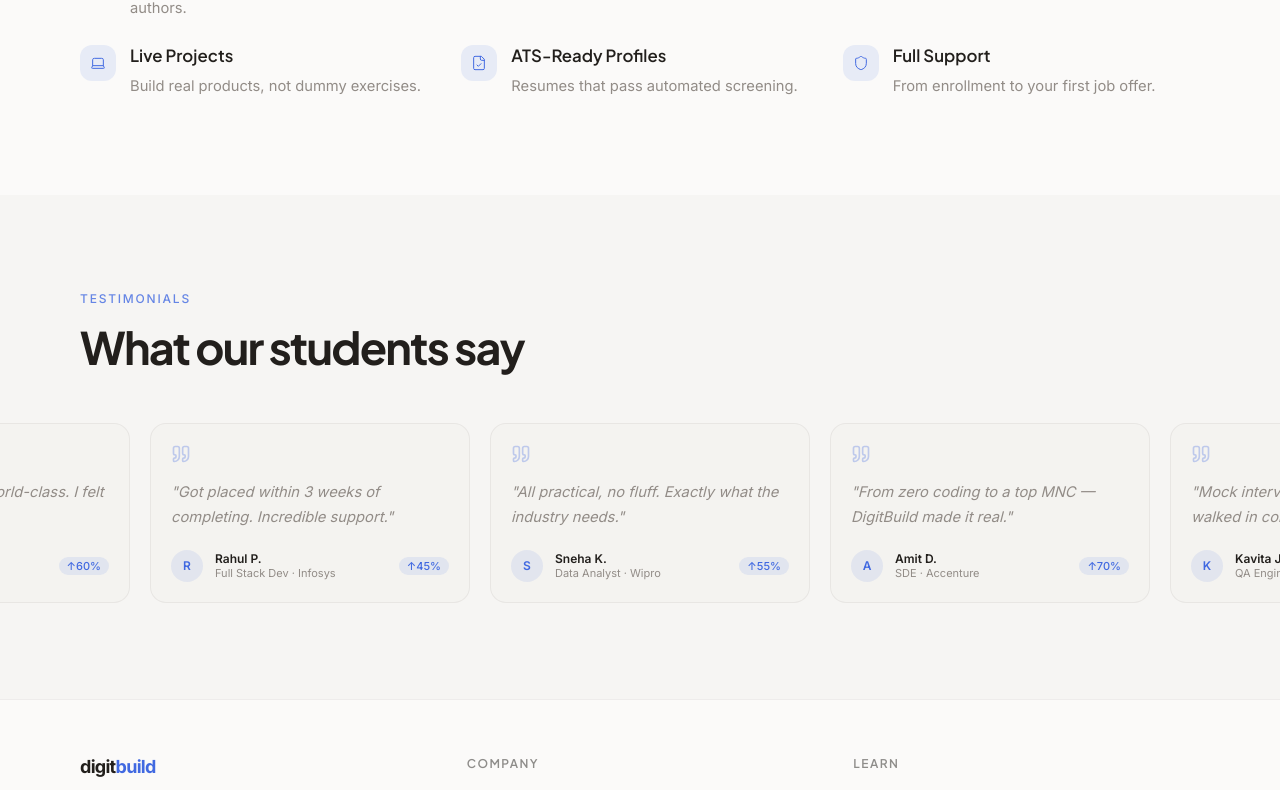
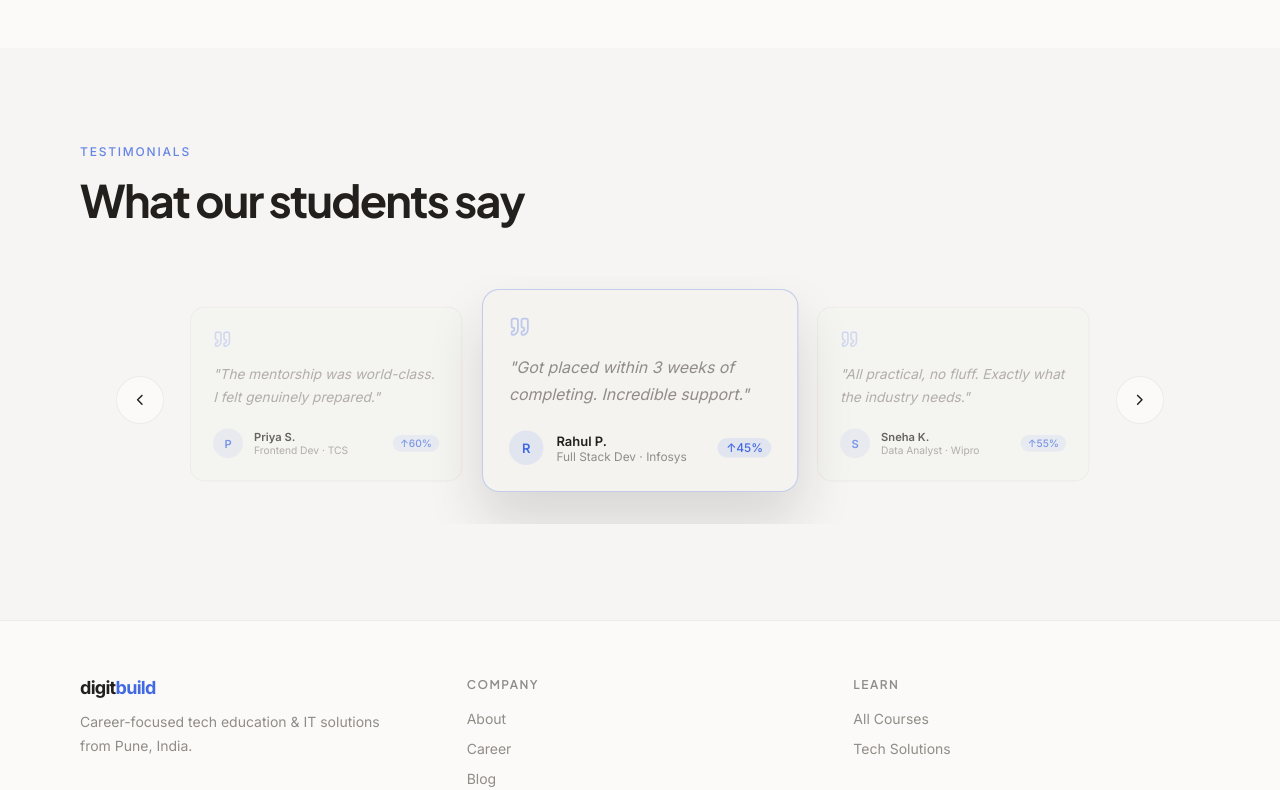
Before and after one commit to mosaicgenai-wq/digitBuild, a React (Vite) app in the folder apps/web/: page / in a window 1280 px wide. Shown: the part 3377-4167 px from the top of the page. Built offline with nearby package versions, Linux system fonts and the light colour scheme.

Commit message:
Carousel for testimonials, card for services, chat on whatsapp button colour modification

```diff
--- a/apps/web/src/pages/HomePage.tsx
+++ b/apps/web/src/pages/HomePage.tsx
@@ -1,5 +1,5 @@
-import { ArrowRight, BookOpen, Briefcase, FileCheck, FileText, Globe, GraduationCap, Laptop, Linkedin, MessageSquare, Quote, Settings, Shield, Users } from 'lucide-react';
-import { useEffect, useRef, useState } from 'react';
+import { BookOpen, Briefcase, ChevronLeft, ChevronRight, FileCheck, FileText, Globe, GraduationCap, Laptop, Linkedin, MessageSquare, Quote, Settings, Shield, Users } from 'lucide-react';
+import { useEffect, useState } from 'react';
 import { Link } from 'react-router-dom';
 import { Counter } from '../components/ui/Counter';
 import { Reveal } from '../components/ui/Reveal';
@@ -60,23 +60,88 @@ const testimonials = [
 ];
 
 export default function HomePage() {
-  const sliderRef = useRef<HTMLDivElement | null>(null);
-  const [dragging, setDragging] = useState(false);
-  const [startX, setStartX] = useState(0);
-  const [scrollLeft, setScrollLeft] = useState(0);
+  const [activeIndex, setActiveIndex] = useState(0);
+  const [testimonialDirection, setTestimonialDirection] = useState<-1 | 0 | 1>(0);
+  const [isTestimonialAnimating, setIsTestimonialAnimating] = useState(false);
+  const [isTestimonialResetting, setIsTestimonialResetting] = useState(false);
 
   useEffect(() => {
-    const node = sliderRef.current;
-    if (!node) return;
-
     const timer = window.setInterval(() => {
-      if (dragging) return;
-      node.scrollLeft += 1;
-      if (node.scrollLeft >= node.scrollWidth - node.clientWidth) node.scrollLeft = 0;
-    }, 30);
+      if (!isTestimonialAnimating) {
+        handleTestimonialChange(1);
+      }
+    }, 5000);
 
     return () => window.clearInterval(timer);
-  }, [dragging]);
+  }, [isTestimonialAnimating]);
+
+  const handleTestimonialChange = (direction: -1 | 1) => {
+    if (isTestimonialAnimating) return;
+
+    setTestimonialDirection(direction);
+    setIsTestimonialAnimating(true);
+  };
+
+  const renderedTestimonials = [-2, -1, 0, 1, 2].map((offset) => {
+    const index = (activeIndex + offset + testimonials.length) % testimonials.length;
+
+    return {
+      ...testimonials[index],
+      carouselIndex: index,
+      offset,
+    };
+  });
+
+  // const getVisualSlot = (index: number): 'far-prev' | 'prev' | 'active' | 'next' | 'far-next' => {
+  //   return ['far-prev', 'prev', 'active', 'next', 'far-next'][index] as 'far-prev' | 'prev' | 'active' | 'next' | 'far-next';
+  // };
+
+  const getVisualSlot = (index: number) => {
+    if (!isTestimonialAnimating) {
+      return ['far-prev', 'prev', 'active', 'next', 'far-next'][index];
+    }
+
+    if (testimonialDirection === 1) {
+      // shifting left → next becomes active DURING animation
+      return ['far-prev', 'prev', 'next', 'active', 'far-next'][index];
+    }
+
+    if (testimonialDirection === -1) {
+      // shifting right → prev becomes active DURING animation
+      return ['far-prev', 'active', 'prev', 'next', 'far-next'][index];
+    }
+
+    return ['far-prev', 'prev', 'active', 'next', 'far-next'][index];
+  };
+
+  const finishTestimonialAnimation = () => {
+    if (!isTestimonialAnimating || testimonialDirection === 0) return;
+
+    setActiveIndex((current) => (current + testimonialDirection + testimonials.length) % testimonials.length);
+    setIsTestimonialResetting(true);
+
+    window.requestAnimationFrame(() => {
+      setTestimonialDirection(0);
+      setIsTestimonialAnimating(false);
+      setIsTestimonialResetting(false);
+    });
+  };
+
+  const getTestimonialTransform = () => {
+    if (isTestimonialResetting || testimonialDirection === 0) {
+      return 'translateX(var(--testimonial-base-offset))';
+    }
+
+    if (testimonialDirection === 1) {
+      return 'translateX(calc(var(--testimonial-base-offset) - var(--testimonial-step)))';
+    }
+
+    if (testimonialDirection === -1) {
+      return 'translateX(calc(var(--testimonial-base-offset) + var(--testimonial-step)))';
+    }
+
+    return 'translateX(var(--testimonial-base-offset))';
+  };
 
   return (
     <main>
@@ -219,18 +284,15 @@ export default function HomePage() {
             <SectionEyebrow>Services</SectionEyebrow>
             <SectionTitle className="mb-12">Everything you need to succeed</SectionTitle>
           </Reveal>
-          <div className="service-list">
+          <div className="card-grid card-grid-3">
             {services.map((service, index) => (
               <Reveal key={service.title} delay={index * 0.06}>
-                <a href={service.to} className="service-item">
-                  <div className="service-item-main">
-                    <service.icon className="service-icon" strokeWidth={1.5} />
-                    <div>
+                <a href={service.to} className="service-card-link">
+                  <div className="info-card">
+                    <service.icon className="info-icon" strokeWidth={1.5} />
                     <h3>{service.title}</h3>
                     <p>{service.desc}</p>
                   </div>
-                  </div>
-                  <ArrowRight className="service-arrow" />
                 </a>
               </Reveal>
             ))}
@@ -269,27 +331,31 @@ export default function HomePage() {
             <SectionTitle>What our students say</SectionTitle>
           </Reveal>
         </div>
+        <div className="testimonial-carousel">
+          <button
+            type="button"
+            className="testimonial-arrow"
+            aria-label="Show previous testimonial"
+            onClick={() => handleTestimonialChange(-1)}
+          >
+            <ChevronLeft />
+          </button>
+          <div className="testimonial-viewport" aria-live="polite">
             <div
-          ref={sliderRef}
-          className="testimonial-strip"
-          onMouseDown={(event) => {
-            const node = sliderRef.current;
-            if (!node) return;
-            setDragging(true);
-            setStartX(event.pageX - node.offsetLeft);
-            setScrollLeft(node.scrollLeft);
-          }}
-          onMouseUp={() => setDragging(false)}
-          onMouseLeave={() => setDragging(false)}
-          onMouseMove={(event) => {
-            const node = sliderRef.current;
-            if (!node || !dragging) return;
-            const x = event.pageX - node.offsetLeft;
-            node.scrollLeft = scrollLeft - (x - startX) * 1.5;
+              className={`testimonial-strip${isTestimonialAnimating && !isTestimonialResetting ? ' is-animating' : ''}${isTestimonialResetting ? ' is-resetting' : ''}`}
+              style={{ transform: getTestimonialTransform() }}
+              // onTransitionEnd={finishTestimonialAnimation}
+              onTransitionEnd={(e) => {
+                if (e.target !== e.currentTarget) return;
+                finishTestimonialAnimation();
               }}
             >
-          {testimonials.map((testimonial) => (
-            <div key={testimonial.name} className="testimonial-card">
+              {renderedTestimonials.map((testimonial, index) => (
+                <div
+                  // key={`${testimonial.name}-${testimonial.carouselIndex}-${testimonial.offset}`}
+                  key={testimonial.name + testimonial.company}
+                  className={`testimonial-card testimonial-card-${getVisualSlot(index)}`}
+                >
                   <Quote className="testimonial-quote" />
                   <p className="testimonial-copy">"{testimonial.quote}"</p>
                   <div className="testimonial-meta">
@@ -307,6 +373,16 @@ export default function HomePage() {
                 </div>
               ))}
             </div>
+          </div>
+          <button
+            type="button"
+            className="testimonial-arrow"
+            aria-label="Show next testimonial"
+            onClick={() => handleTestimonialChange(1)}
+          >
+            <ChevronRight />
+          </button>
+        </div>
       </section>
     </main>
   );
--- a/apps/web/src/styles/global.css
+++ b/apps/web/src/styles/global.css
@@ -159,6 +159,7 @@ p { margin: 0; }
 }
 
 .service-list { display: flex; flex-direction: column; gap: 0.75rem; }
+.service-card-link { display: block; height: 100%; }
 .service-item {
   display: flex; align-items: center; justify-content: space-between; gap: 1rem; padding: 1.5rem;
   border: 1px solid hsl(var(--border)); border-radius: 1rem; transition: transform 0.2s ease, border-color 0.2s ease;
@@ -176,12 +177,59 @@ p { margin: 0; }
 }
 .reason-icon { width: 1rem; height: 1rem; color: hsl(var(--primary)); }
 
-.testimonial-strip { display: flex; gap: 1.25rem; overflow-x: auto; padding: 0 1.5rem; cursor: grab; scrollbar-width: none; }
-.testimonial-strip::-webkit-scrollbar { display: none; }
+.testimonial-carousel {
+  display: flex; align-items: center; justify-content: center; gap: 1rem;
+  width: min(1120px, calc(100% - 2rem)); margin: 0 auto;
+}
+.testimonial-viewport {
+  --testimonial-gap: 1.25rem;
+  --testimonial-card-width: calc((100% - (var(--testimonial-gap) * 2)) / 3);
+  --testimonial-step: calc(var(--testimonial-card-width) + var(--testimonial-gap));
+  --testimonial-base-offset: calc(-1 * var(--testimonial-step));
+  width: min(920px, 100%);
+  overflow: hidden;
+  padding: 1.5rem 0 2.25rem;
+}
+.testimonial-strip {
+  display: flex; gap: var(--testimonial-gap); align-items: center;
+  transform: translateX(var(--testimonial-base-offset));
+}
+.testimonial-strip.is-animating {
+  transition: transform 0.7s cubic-bezier(0.22, 1, 0.36, 1);
+}
+.testimonial-strip.is-resetting {
+  transition: none;
+}
 .testimonial-card {
-  min-width: 280px; max-width: 320px; flex-shrink: 0; border: 1px solid hsl(var(--border));
-  border-radius: 1rem; padding: 1.25rem; background: hsl(var(--card));
+  flex: 0 0 var(--testimonial-card-width);
+  border: 1px solid hsl(var(--border)); border-radius: 1rem; padding: 1.5rem; background: hsl(var(--card));
+  transition: transform 0.7s cubic-bezier(0.22, 1, 0.36, 1), opacity 0.5s linear, box-shadow 0.7s cubic-bezier(0.22, 1, 0.36, 1), border-color 0.7s ease;
+  position: relative;
+  z-index: 1;
 }
+.testimonial-card-active {
+  transform: scale(1.08) translateY(-0.2rem);
+  opacity: 1; border-color: hsl(var(--primary) / 0.28);
+  box-shadow: 0 28px 52px hsl(30 10% 12% / 0.14);
+  z-index: 4;
+}
+.testimonial-card-prev, .testimonial-card-next {
+  opacity: 0.68; transform: scale(0.93);
+  z-index: 2;
+}
+.testimonial-card-far-prev, .testimonial-card-far-next {
+  opacity: 0.55; transform: scale(0.9);
+  z-index: 2
+}
+.testimonial-arrow {
+  display: inline-flex; align-items: center; justify-content: center; width: 3rem; height: 3rem;
+  border: 1px solid hsl(var(--border)); border-radius: 999px; background: hsl(var(--background));
+  color: hsl(var(--foreground)); transition: transform 0.2s ease, border-color 0.2s ease, color 0.2s ease;
+}
+.testimonial-arrow:hover {
+  transform: translateY(-1px); border-color: hsl(var(--primary) / 0.35); color: hsl(var(--primary));
+}
+.testimonial-arrow svg { width: 1.1rem; height: 1.1rem; }
 .testimonial-quote { width: 1.25rem; height: 1.25rem; color: hsl(var(--primary) / 0.3); margin-bottom: 0.75rem; }
 .testimonial-copy { margin-bottom: 1.25rem; color: hsl(var(--muted)); font-size: 0.92rem; font-style: italic; line-height: 1.7; }
 .testimonial-meta, .testimonial-user { display: flex; align-items: center; justify-content: space-between; gap: 0.75rem; }
@@ -259,6 +307,25 @@ p { margin: 0; }
 }
 .filter-chip:hover, .filter-chip.is-active { border-color: hsl(var(--primary)); background: hsl(var(--primary)); color: hsl(var(--primary-foreground)); }
 
+@media (max-width: 900px) {
+  .testimonial-carousel { gap: 0.75rem; }
+  .testimonial-viewport {
+    --testimonial-gap: 0.75rem;
+    --testimonial-card-width: 100%;
+    --testimonial-step: calc(var(--testimonial-card-width) + var(--testimonial-gap));
+    --testimonial-base-offset: calc(-2 * var(--testimonial-step));
+    max-width: 32rem;
+    padding: 1rem 0 1.5rem;
+  }
+  .testimonial-card-far-prev,
+  .testimonial-card-prev,
+  .testimonial-card-next,
+  .testimonial-card-far-next {
+    opacity: 1;
+    transform: none;
+  }
+}
+
 .course-card { overflow: hidden; }
 .course-card-bar { height: 0.25rem; background: hsl(var(--primary)); }
 .course-card-body { display: flex; flex-direction: column; height: calc(100% - 0.25rem); padding: 1.5rem; }
@@ -280,13 +347,26 @@ p { margin: 0; }
 }
 .whatsapp-link {
   display: inline-flex; align-items: center; justify-content: center; gap: 0.5rem; margin-top: 0.9rem;
-  padding: 0.85rem 1.2rem; border: 0; border-radius: 999px;
-  background: linear-gradient(180deg, #25d366 0%, #1ebe5d 100%);
-  color: #ffffff; font-size: 0.9rem; font-weight: 700; transition: transform 0.2s ease, box-shadow 0.2s ease, opacity 0.2s ease;
-  box-shadow: 0 10px 24px rgb(37 211 102 / 0.28);
+  padding: 0.85rem 1.2rem; border: 1px solid rgb(37 211 102 / 0.45); border-radius: 999px;
+  background: hsl(40 40% 96%);
+  color: #1ebe5d; font-size: 0.9rem; font-weight: 700; transition: transform 0.2s ease, box-shadow 0.2s ease, border-color 0.2s ease, background 0.2s ease;
+  box-shadow: none;
 }
-.whatsapp-link:hover { transform: translateY(-1px); opacity: 0.96; box-shadow: 0 14px 28px rgb(37 211 102 / 0.34); }
+.whatsapp-link:hover {
+  transform: translateY(-1px);
+  border-color: rgb(37 211 102 / 0.7);
+  background: hsl(40 45% 93%);
+  box-shadow: 0 10px 24px rgb(37 211 102 / 0.14);
+}
 .whatsapp-link .inline-link-icon { width: 1rem; height: 1rem; }
+
+.dark .whatsapp-link {
+  background: hsl(var(--card));
+}
+
+.dark .whatsapp-link:hover {
+  background: hsl(var(--secondary));
+}
 
 .contact-grid { display: grid; grid-template-columns: 1fr 1fr; gap: 3rem; }
 .contact-details { display: grid; gap: 1.5rem; }
```
Lines whose indentation alone changed are shown as unchanged.
